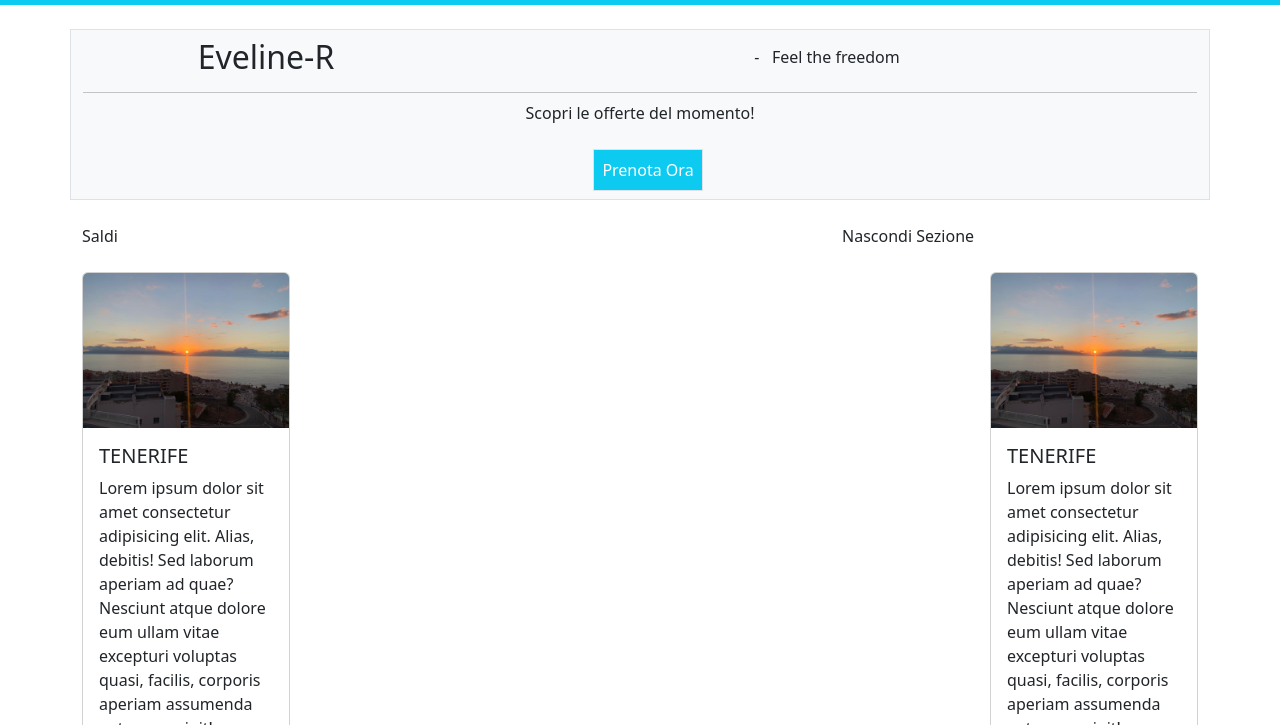
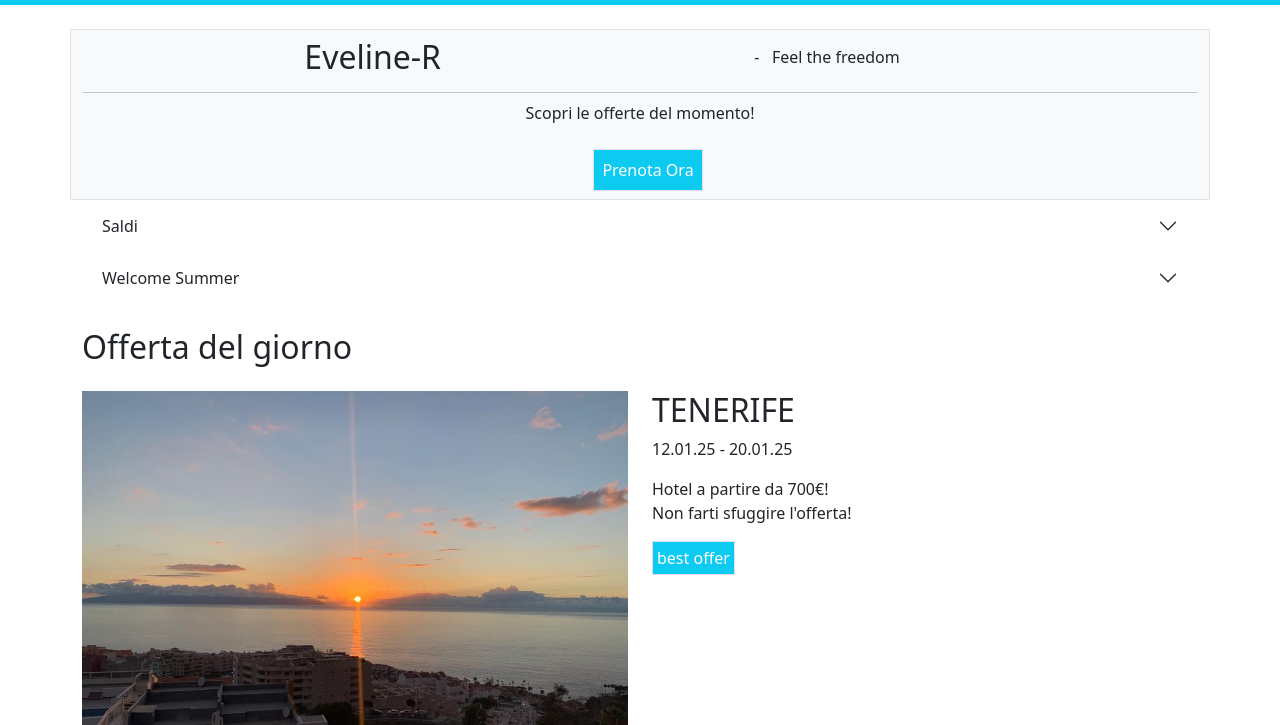
Before and after one commit to valentinarizzo21/SETTIMANA_6, a plain HTML site: page 3:12/FE-U2-S2-L2-Esercizio.html in a window 1280 px wide. Shown: the part 75-800 px from the top of the page. Drawn offline with nearby package versions, Linux system fonts and the light colour scheme.

Commit message:
aggiunta accordion

```diff
--- a/3:12/FE-U2-S2-L2-Esercizio.html
+++ b/3:12/FE-U2-S2-L2-Esercizio.html
@@ -126,16 +126,16 @@ EXTRAS
                 <a class="nav-link active" aria-current="page" href="#">Home</a>
               </li>
               <li class="nav-item">
-                <a class="nav-link" href="#saldi">Saldi</a>
+                <a class="nav-link" href="#">Saldi</a>
               </li>
               <li class="nav-item">
-                <a class="nav-link" href="#welcome">Welcome Summer</a>
+                <a class="nav-link" href="#">Welcome Summer</a>
               </li>
               <li class="nav-item">
-                <a class="nav-link" href="#lastMinute">Last Minute</a>
+                <a class="nav-link" href="#">Last Minute</a>
               </li>
               <li class="nav-item">
-                <a class="nav-link" href="#diconoDiNoi">Recensioni</a>
+                <a class="nav-link" href="#">Recensioni</a>
               </li>
             </ul>
             <div class="container-fluid">
@@ -160,7 +160,7 @@ EXTRAS
         <div class="row justify-content-space-around text-center">
           <div class="col bg-body-tertiary border">
             <div class="row p-2 align-items-center">
-              <div class="col-4 h2 align-self-end">Eveline-R</div>
+              <div class="col-4 h2 align-self-end text-end">Eveline-R</div>
               <div class="col-8 h6">- &nbsp; Feel the freedom</div>
             </div>
             <hr class="p-1 m-0" />
@@ -182,12 +182,27 @@ EXTRAS
           </div>
         </div>
       </div>
-      <div class="container mt-4">
-        <div class="row justify-content-between">
-          <div class="col-8" id="saldi">Saldi</div>
-          <div class="col-4">Nascondi Sezione</div>
-        </div>
-      </div>
+      <div class="container">
+        <div class="accordion accordion-flush" id="accordionFlushExample">
+          <div class="accordion-item">
+            <h2 class="accordion-header">
+              <button
+                class="accordion-button collapsed"
+                type="button"
+                data-bs-toggle="collapse"
+                data-bs-target="#flush-collapseOne"
+                aria-expanded="false"
+                aria-controls="flush-collapseOne"
+              >
+                Saldi
+              </button>
+            </h2>
+            <div
+              id="flush-collapseOne"
+              class="accordion-collapse collapse"
+              data-bs-parent="#accordionFlushExample"
+            >
+              <div class="accordion-body">
                 <div class="container mt-4">
                     <div class="row justify-content-between">
                       <div class="col-6" style="width: fit-content">
@@ -272,13 +287,28 @@ EXTRAS
                       </div>
                     </div>
                   </div>
-
-      <div class="container mt-4">
-        <div class="row justify-content-between">
-          <div class="col-8" id="welcome">Welcome Summer</div>
-          <div class="col-4">Nascondi Sezione</div>
               </div>
             </div>
+          </div>
+          <div class="accordion-item">
+            <h2 class="accordion-header">
+              <button
+                class="accordion-button collapsed"
+                type="button"
+                data-bs-toggle="collapse"
+                data-bs-target="#flush-collapseTwo"
+                aria-expanded="false"
+                aria-controls="flush-collapseTwo"
+              >
+                Welcome Summer
+              </button>
+            </h2>
+            <div
+              id="flush-collapseTwo"
+              class="accordion-collapse collapse"
+              data-bs-parent="#accordionFlushExample"
+            >
+              <div class="accordion-body">
 
       <div class="container mt-4">
         <div class="row justify-content-between">
@@ -364,6 +394,18 @@ EXTRAS
           </div>
         </div>
       </div>
+      <div class="container mt-4">
+        <h2 id="offertaDelGiorno">Offerta del giorno</h2>
+      </div>
+
+              </div>
+            </div>
+          </div>
+        </div>
+      </div>
+
+      <!--SECTION 1-->
+
       <div class="container mt-4">
         <h2 id="offertaDelGiorno">Offerta del giorno</h2>
       </div>
@@ -469,17 +511,14 @@ EXTRAS
         <div class="container-fluid text-center bg-dark text-white">
           <div class="row">
             <div class="m-2">
-                  <button
-                    type="submit"
-                    class="border solid bg-dark text-white p-2"
-                  >
+              <button type="submit" class="border solid bg-dark text-white p-2">
                 Prenota Ora
               </button>
             </div>
           </div>
           <div class="row">
             <div>
-                    <p> &copy 2021 Kalina Travel LTD. All Rights Reserved.</p>
+              <p>&copy 2021 Kalina Travel LTD. All Rights Reserved.</p>
             </div>
           </div>
         </div>
--- a/3:12/assets/css/style.css
+++ b/3:12/assets/css/style.css
@@ -3,3 +3,12 @@ body, html{
     padding: 0;
     box-sizing: border-box;
 }
+
+
+.accordion {
+    --bs-accordion-active-bg: transparent;
+    --bs-accordion-border-color: transparent;
+    --bs-accordion-border-width: 0;
+    --bs-accordion-border-radius: 0;
+    --bs-accordion-inner-border-radius: 0;
+}
```
Lines whose indentation alone changed are shown as unchanged.
